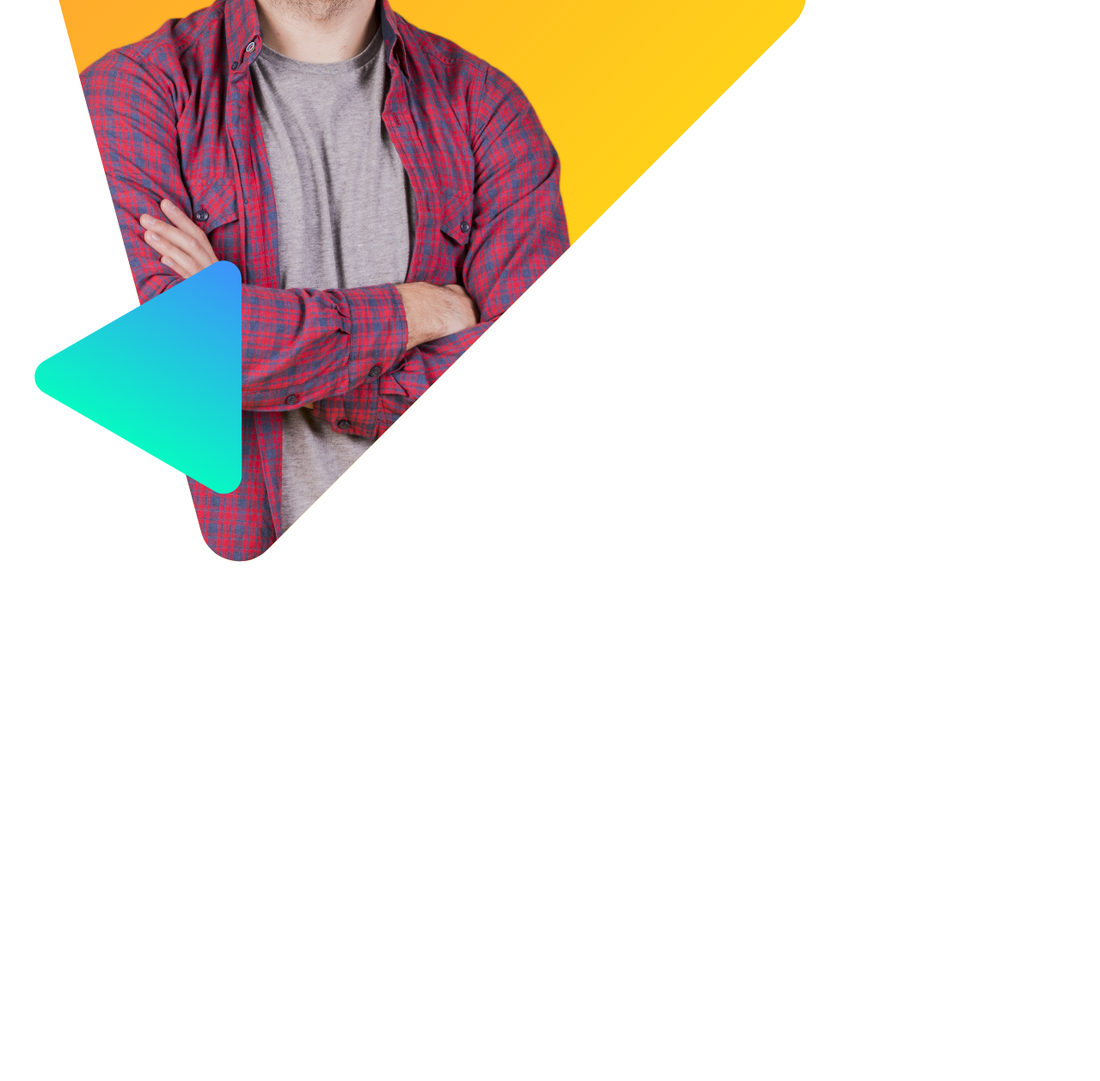
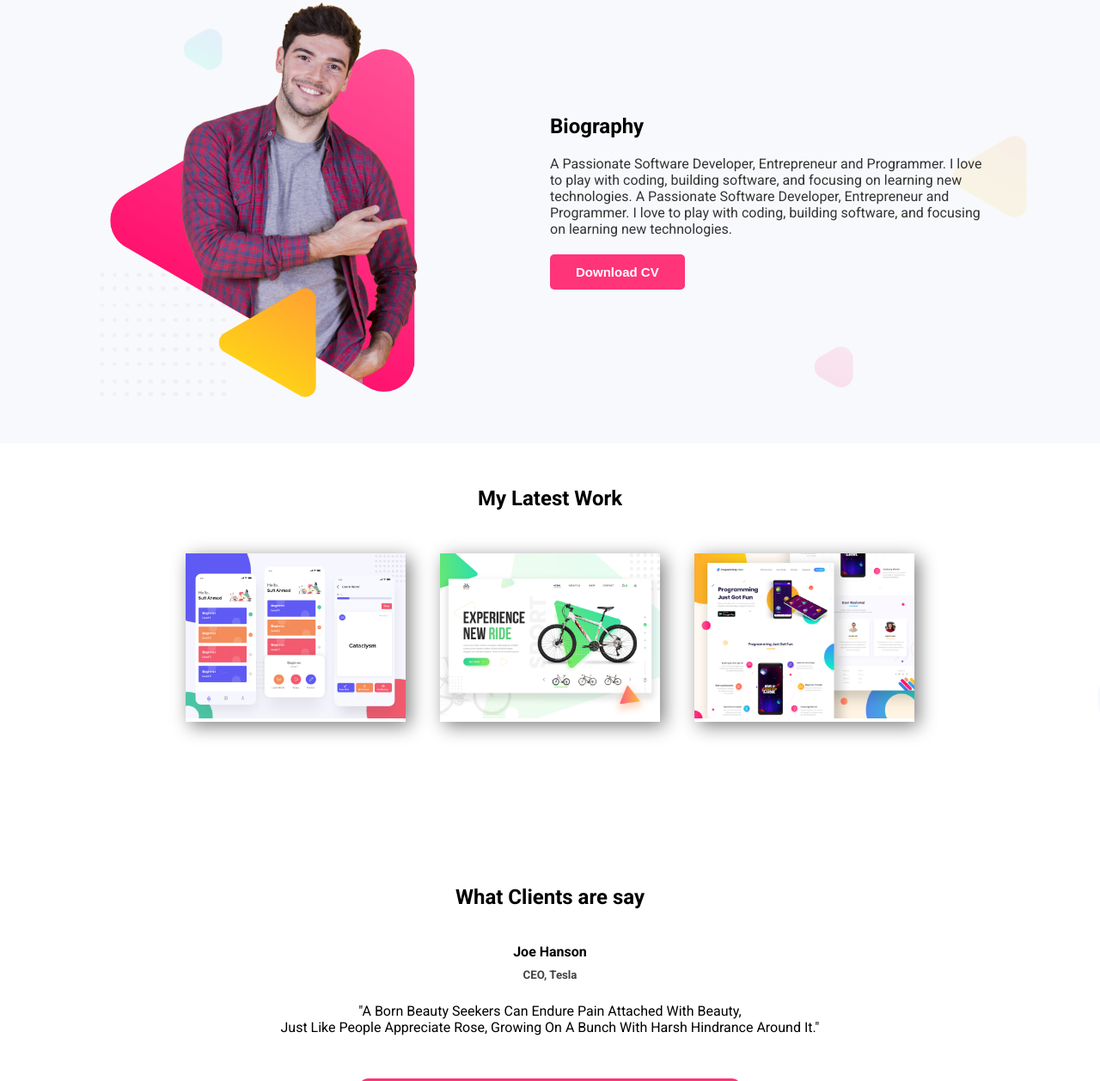
Before and after one commit to iamrakibsarder/portfolio1, a plain HTML site: page index.html in a window 1280 px wide. Shown: the part 529-1787 px from the top of the page at 86% size. Before the commit the page ends 1195 px from the top, so only its background shows below. Drawn offline with Linux system fonts and the light colour scheme.

Commit message:
Complete Portfolio Site

```diff
--- a/index.html
+++ b/index.html
@@ -4,19 +4,63 @@
     <meta charset="UTF-8">
     <meta http-equiv="X-UA-Compatible" content="IE=edge">
     <meta name="viewport" content="width=device-width, initial-scale=1.0">
+    <link rel="stylesheet" href="style.css">
     <title>Portfolio</title>
 </head>
 <body>
     <header>
-        <div>
+        <div class="half">
             <h2>Hello I'm</h2>
             <h1 class="hero-color"> Rakib Sarder </h1>
             <p>A Passionate Software Developer, Entrepreneur and Programmer. I love to play with coding, building software, and focusing on learning new technologies. Currently I am running a well known software company called Triangle Technologies Limited.</p>
             <button class="btn-main">HIRE ME</button>
         </div>
-        <div>
+        <div class="half">
             <img src="images/peter.png" alt="Banner images">
         </div>
     </header>
+
+    <section class="biography">
+        <div class="half">
+            <img src="images/peter_dream.png" alt="Banner images">
+        </div>
+        <div class="half">
+            <h2>Biography</h2>
+            <p>A Passionate Software Developer, Entrepreneur and Programmer. I love to play with coding, building software, and focusing on learning new technologies. A Passionate Software Developer, Entrepreneur and Programmer. I love to play with coding, building software, and focusing on learning new technologies. </p>
+            <button class="btn-main">Download CV</button>
+        </div>
+    </section>
+
+    <section class="work">
+        <h2>My Latest Work</h2>
+        <div class="gallery">
+            <div class="box">
+                <img src="images/latest-work/work-1.png" alt="">
+            </div>
+            <div class="box">
+                <img src="images/latest-work/work-2.jpg" alt="">
+            </div>
+            <div class="box">
+                <img src="images/latest-work/work-3.jpg" alt="">
+            </div>
+        </div>
+    </section>
+
+    <footer>
+        <h2>What Clients are say</h2>
+        <div class="client">
+            <h4>Joe Hanson</h4>
+            <h5>CEO, Tesla</h5>
+            <p>"A Born Beauty Seekers Can Endure Pain Attached With Beauty, <br> Just Like People Appreciate Rose, Growing On A Bunch With Harsh Hindrance Around It."</p>
+        </div>
+        <div class="mail-box">
+            <h5>Leave me a messages</h5>
+            <h3>iamrakibsarder@gmail.com</h3>
+        </div>
+    </footer>
+
+    <section class="legal">
+        <p>Copyright © 2021 All rights researved by Rakib</p>
+    </section>
 </body>
 </html>
--- /dev/null
+++ b/style.css
@@ -0,0 +1,123 @@
+@import url('https://fonts.googleapis.com/css2?family=Bebas+Neue&family=Roboto:wght@300;400;500;700;900&display=swap');
+
+
+*{
+    margin: 0;
+    padding: 0;
+}
+body{
+
+    font-family: 'Roboto', sans-serif;
+}
+
+header{
+    background: url(images/header-bg.png);
+    background-position: center;
+    background-repeat: no-repeat;
+    background-size: cover;
+    display: flex;
+    justify-content: center;
+    padding: 50px 0;
+    align-items: center;
+}
+header h1{
+    font-size: 45px;
+    color: #ff3479;
+}
+header h2{
+
+}
+header p{
+    padding: 20px 0;
+    color: #333;
+}
+.btn-main{
+    background: #ff3479;
+    border: none;
+    padding: 12px 30px;
+    font-size: 15px;
+    font-weight: 700;
+    color: white;
+    border-radius: 5px;
+}
+.half{
+    width: 40%;
+}
+.half img{
+    max-width: 70%;
+}
+
+.biography{
+    background: url(images/biography-bg.png);
+    background-position: center;
+    background-repeat: no-repeat;
+    background-size: cover;
+    display: flex;
+    justify-content: center;
+    padding: 50px 0;
+    align-items: center;
+}
+
+.biography h2{
+
+}
+.biography p{
+    padding: 20px 0;
+    color: #333;
+}
+
+.work{
+    padding: 50px 0;
+    width: 100%;
+    background: url(images/latest-work-bg.png);
+}
+.work h2{
+    text-align: center;
+}
+.work img{
+    max-width: 100%;
+}
+.work .gallery{
+    padding: 50px 0;
+    display: flex;
+    width: 100%;
+    justify-content: center;
+}
+.work .box{
+    width: 20%;
+    margin: 0 20px;
+    box-shadow: gray 5px 5px 20px;
+}
+
+footer{
+    padding: 50px 0;
+    text-align: center;
+}
+footer h2{
+    padding: 40px 0;
+}
+.client{}
+.client h4{}
+.client h5{
+    color: #424242;
+    padding: 10px 0;
+}
+.client p{padding-bottom: 50px;padding-top: 15px;}
+
+.mail-box{
+    background: #ff3479;
+    width: 30%;
+    margin: 0 auto;
+    color: white;
+    padding: 30px;
+    border-radius: 10px;
+}
+.mail-box h5{}
+.mail-box h3{
+    padding: 10px 0;
+}
+.legal{}
+.legal p{
+    text-align: center;
+    padding: 25px 0;
+}
```
Also changed, not shown: 1 other file.
